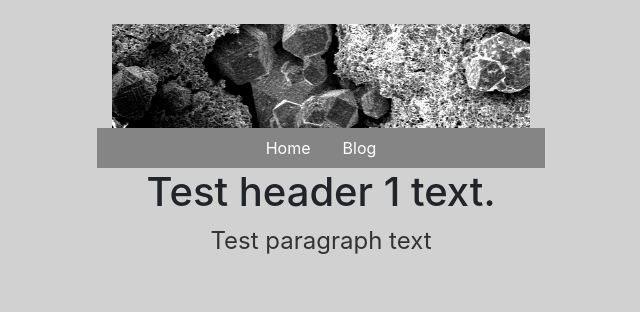
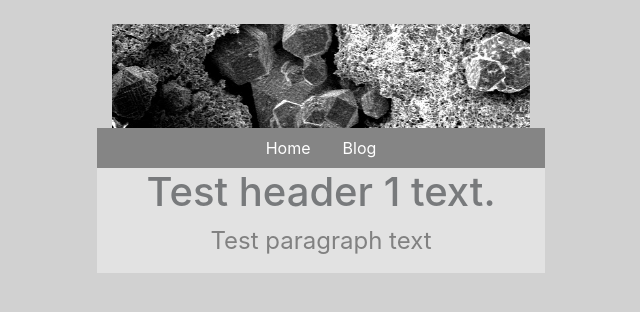
Before and after one commit to emilyripka/nano_NMR, a Jekyll site: the page built from index.html, in a window 1280 px wide. Shown: the top 312 px of the page, without its empty margins (127-767 px from the left). Built offline with Jekyll 4.4.1, drawn with Linux system fonts in a browser that asks for light colours.

Commit message:
playing with opacity

```diff
--- a/_layouts/default.html
+++ b/_layouts/default.html
@@ -49,7 +49,7 @@
          <div class="row col-centered text-center" style='border:none'>
 	     <div class='col-sm-3'>
 	     </div>
-             <div class="col-md">
+             <div class="col-md" style='background:#f3f3f3; opacity:0.5'>
 	        {{ content }}
              </div>
 	     <div class='col-sm-3'>
```
